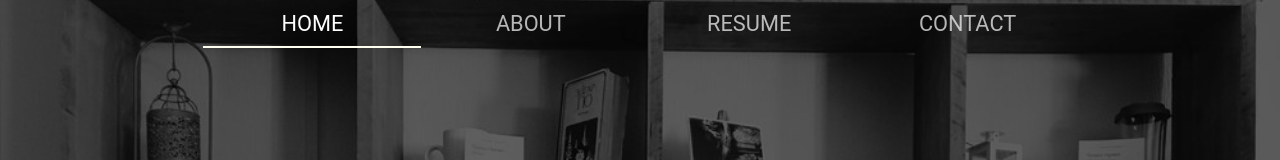
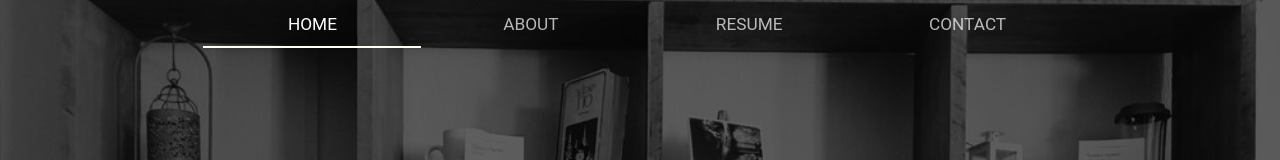
Before and after one commit to gearingdevin/personalWebsite, a website: page public/views/index.html in a window 1280 px wide. Shown: the top 160 px of the page. Drawn offline with nearby package versions, Linux system fonts and the light colour scheme.

Commit message:
font changes

```diff
--- a/public/css/main.css
+++ b/public/css/main.css
@@ -492,7 +492,7 @@ row{
 }
 
 .tabs .tab a{
-  font-size: 1.7vw !important;
+  font-size: calc(0.8vw + 7px) !important;
 }
 
 .grow {
```
